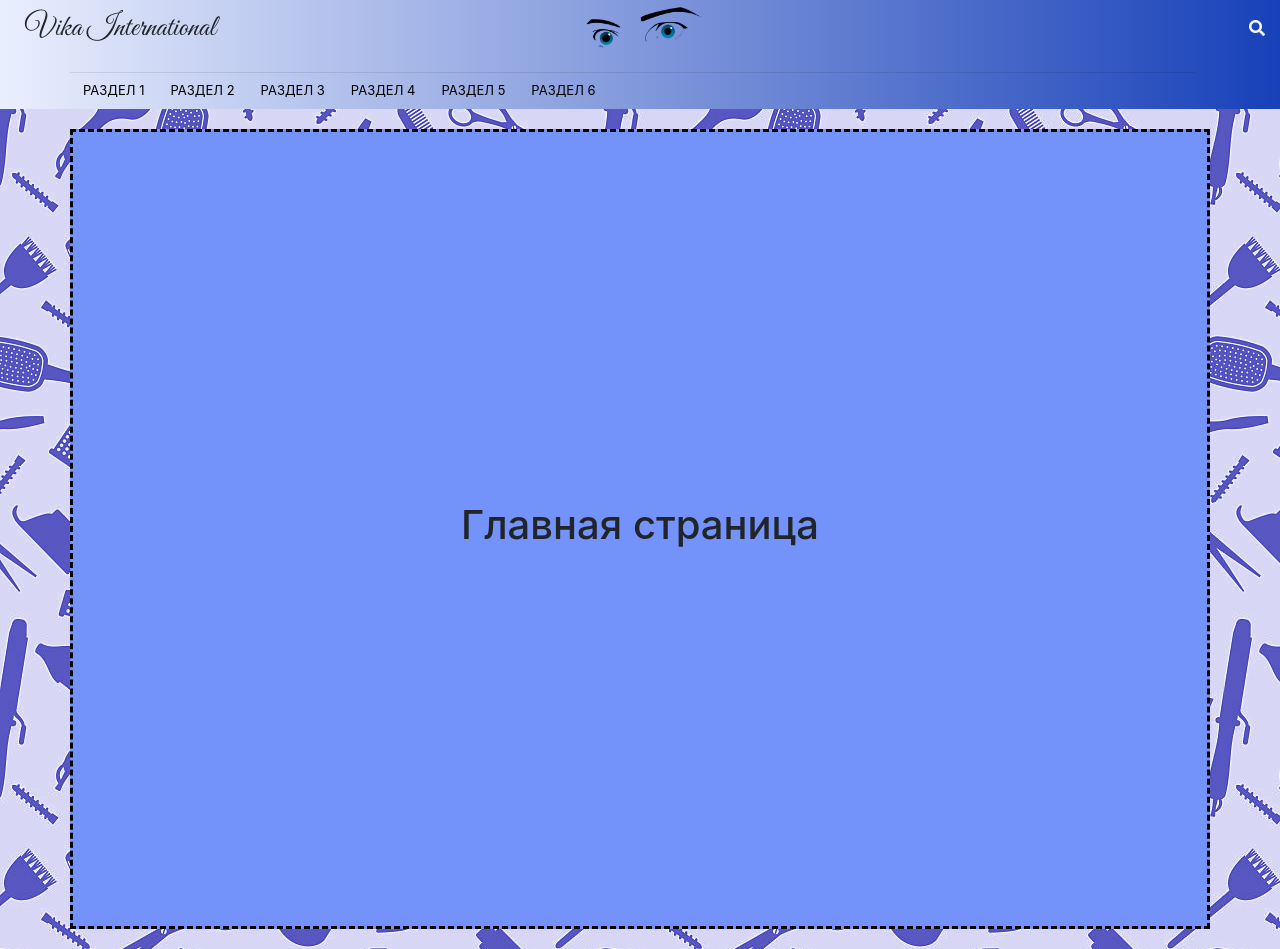
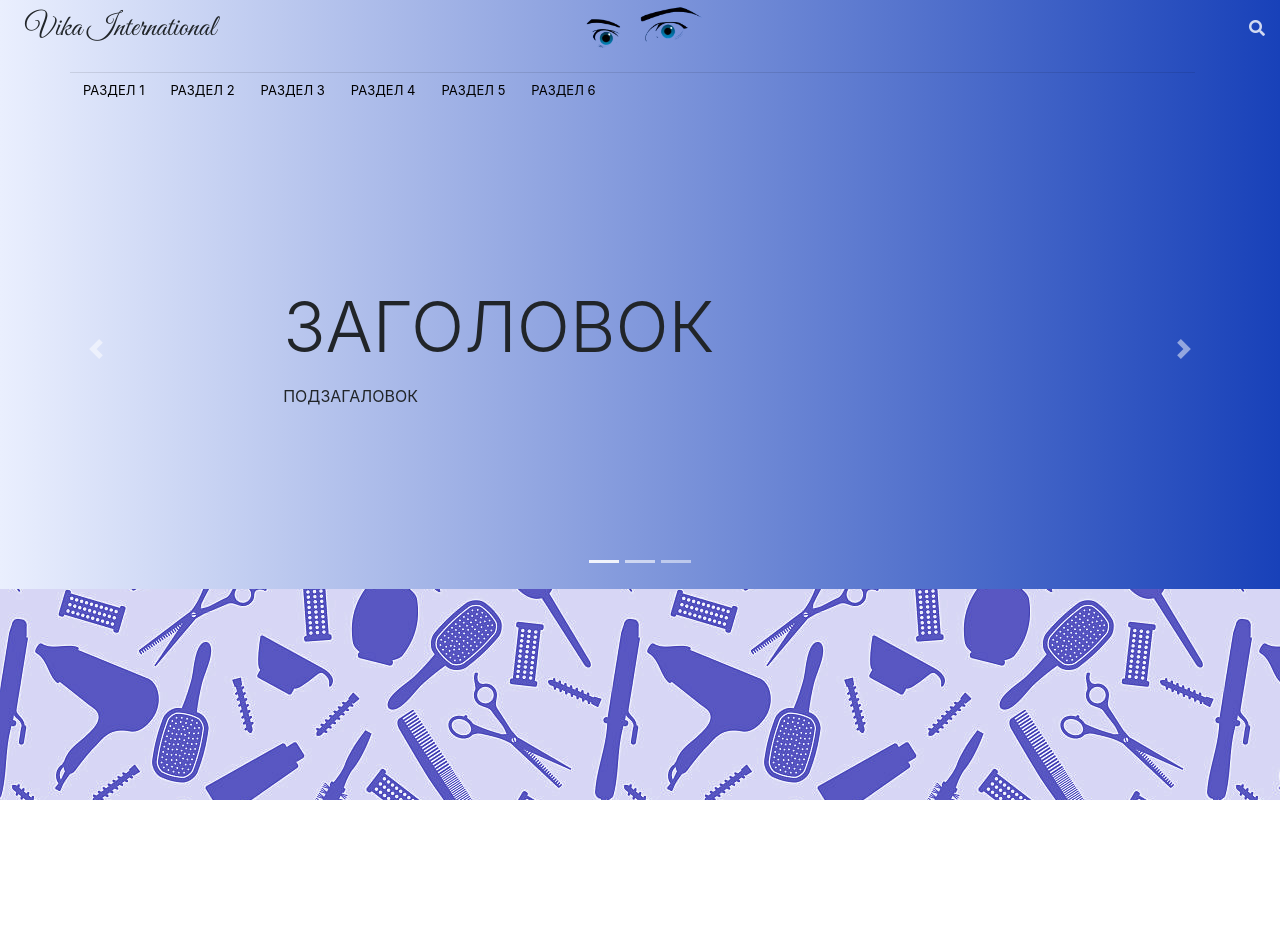
Before and after one commit to Progoff-inc/VikaInternational, an Angular app: page /#/ in a window 1280 px wide. After the commit the page ends 800 px from the top, so only its background shows below. Built offline with nearby package versions, Linux system fonts and the light colour scheme.

Commit message:
карусель

```diff
--- a/src/app/app.module.ts
+++ b/src/app/app.module.ts
@@ -6,13 +6,15 @@ import { AppComponent } from './app.component';
 import { MenuComponent } from './menu/menu.component';
 import { HeaderComponent } from './header/header.component';
 import { HomeComponent } from './home/home.component';
+import { SalesCarouselComponent } from './sales-carousel/sales-carousel.component';
 
 @NgModule({
   declarations: [
     AppComponent,
     MenuComponent,
     HeaderComponent,
-    HomeComponent
+    HomeComponent,
+    SalesCarouselComponent
   ],
   imports: [
     BrowserModule,
--- a/src/app/header/header.component.html
+++ b/src/app/header/header.component.html
@@ -7,7 +7,7 @@
         <img src="../../assets/images/logo.png" alt="">
       </div>
       <div class="col-sm-4 d-inline-flex justify-content-end align-items-center">
-        <i class="fas fa-search text-light"></i>
+        <i class="fas fa-search"></i>
       </div>
 
     </div>
--- a/src/app/header/header.component.less
+++ b/src/app/header/header.component.less
@@ -5,7 +5,9 @@
     }
 }
 .head{
-
+    .fa-search{
+        color: rgba(255, 255, 255, 0.8);
+    }
     h1{
         margin: 10px;
         font-size: 30px;
--- a/src/app/home/home.component.html
+++ b/src/app/home/home.component.html
@@ -1,3 +1 @@
-<div class="container">
-  <h1>Главная страница</h1>
-</div>
+<sales-carousel></sales-carousel>
--- /dev/null
+++ b/src/app/sales-carousel/sales-carousel.component.html
@@ -0,0 +1,36 @@
+<div id="carouselExampleIndicators" class="carousel slide" data-ride="carousel">
+  <ol class="carousel-indicators">
+    <li data-target="#carouselExampleIndicators" data-slide-to="0" class="active"></li>
+    <li data-target="#carouselExampleIndicators" data-slide-to="1"></li>
+    <li data-target="#carouselExampleIndicators" data-slide-to="2"></li>
+  </ol>
+  <div class="carousel-inner">
+    <div class="carousel-item active " style="height: 60vh;">
+      <div class="container d-flex justify-content-center flex-column h-100">
+        <p class="sale-head">Заголовок</p>
+        <p class="sale-sm-head">Подзагаловок</p>
+      </div>
+    </div>
+    <div class="carousel-item " style="height: 60vh;">
+
+      <div class="container d-flex justify-content-center flex-column h-100">
+        <p class="sale-head">Заголовок</p>
+        <p class="sale-sm-head">Подзагаловок</p>
+      </div>
+    </div>
+    <div class="carousel-item " style="height: 60vh;">
+      <div class="container d-flex justify-content-center flex-column h-100">
+        <p class="sale-head">Заголовок</p>
+        <p class="sale-sm-head">Подзагаловок</p>
+      </div>
+    </div>
+  </div>
+  <a class="carousel-control-prev" href="#carouselExampleIndicators" role="button" data-slide="prev">
+    <span class="carousel-control-prev-icon" aria-hidden="true"></span>
+    <span class="sr-only">Previous</span>
+  </a>
+  <a class="carousel-control-next" href="#carouselExampleIndicators" role="button" data-slide="next">
+    <span class="carousel-control-next-icon" aria-hidden="true"></span>
+    <span class="sr-only">Next</span>
+  </a>
+</div>
--- /dev/null
+++ b/src/app/sales-carousel/sales-carousel.component.less
@@ -0,0 +1,20 @@
+.carousel-item{
+
+    div{
+        max-width: 600px;
+    }
+    .sale-head{
+        font-size: 70px;
+        font-weight: 300;
+        text-transform: uppercase;
+        margin-bottom: 5px;
+    }
+    .sale-sm-head{
+        margin-top: 0;
+        text-transform: uppercase;
+
+    }
+}
+.carousel{
+    background:linear-gradient(to right, #eaeffe, #1841b9);
+}
--- /dev/null
+++ b/src/app/sales-carousel/sales-carousel.component.ts
@@ -0,0 +1,15 @@
+import { Component, OnInit } from '@angular/core';
+
+@Component({
+  selector: 'sales-carousel',
+  templateUrl: './sales-carousel.component.html',
+  styleUrls: ['./sales-carousel.component.less']
+})
+export class SalesCarouselComponent implements OnInit {
+
+  constructor() { }
+
+  ngOnInit() {
+  }
+
+}
```
Also changed, not shown: src/assets/images/fon.jpg (added), 1 other file (tests, documents, lock files or other folders).
